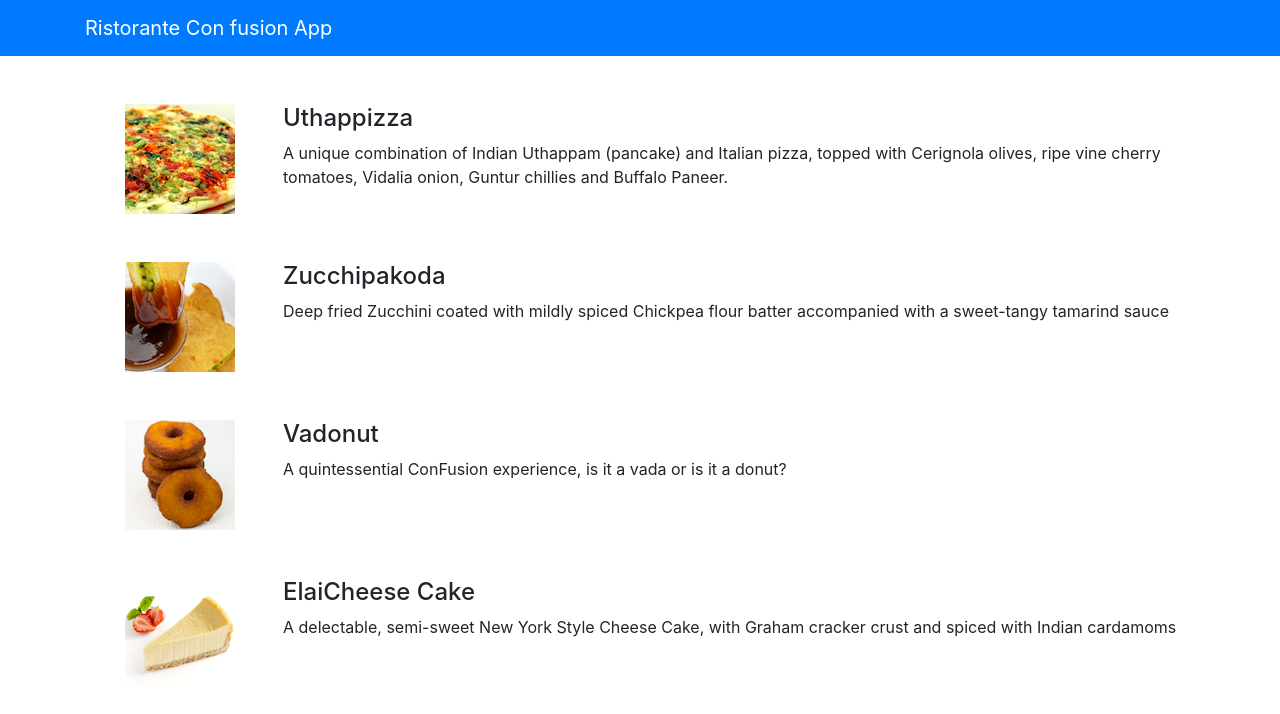
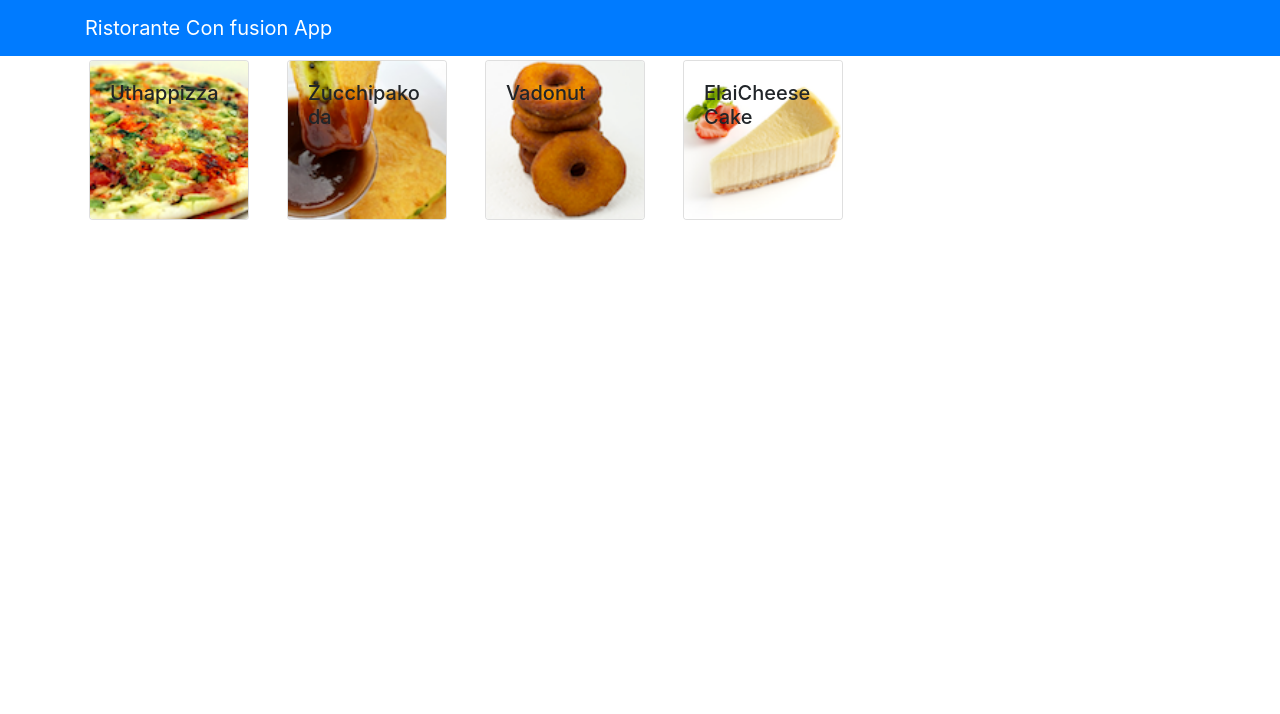
Before and after one commit to rbanerjee78/RestaurantApp, a React (Create React App) app: page / in a window 1280 px wide. Shown: the top 714 px of the page. Built offline with nearby package versions, Linux system fonts and the light colour scheme.

Commit message:
Components Part 2

```diff
--- a/src/components/MenuComponent.js
+++ b/src/components/MenuComponent.js
@@ -1,5 +1,5 @@
 import React, {Component} from "react";
-import { Media } from "reactstrap";
+import {Card, CardBody, CardImg, CardImgOverlay, CardText, CardTitle} from "reactstrap";
 
 class Menu extends Component {
 
@@ -7,24 +7,52 @@
         super(props)
 
         this.state={
+            selectedDish: null
+        }
+    }
 
-        }
+    onSelectDish(dish){
+
+        this.setState({
+            selectedDish: dish
+        })
+
+    }
+
+    renderDish(dish){
+     if(dish != null){
+         return(
+            <Card>
+                <CardImg width="100%" object src={dish.image} alt={dish.name}/>
+                <CardBody>
+                <CardTitle>{dish.name}</CardTitle>
+                <CardText>{dish.description}</CardText>
+                </CardBody>
+            </Card>
+         )
+     }
+     else{
+        return(
+            <div> </div>
+        )
+     }
+
     }
 
     render(){
 
         const menu = this.props.dishes.map((dish=>{
             return(
-    <div key={dish.id} className="col-12 mt-5">
-        <Media tag="li">
-            <Media left middle>
-                <Media object src={dish.image} alt={dish.name}/>
-            </Media>
-            <Media body className="ml-5">
-                <Media heading>{dish.name}</Media>
-                <p>{dish.description}</p>
-            </Media>
-        </Media>
+    <div key={dish.id} className="col-12 col-md-2 m-1">
+        <Card onClick={()=>this.onSelectDish(dish)}>
+
+                <CardImg width="100%" object src={dish.image} alt={dish.name}/>
+
+            <CardImgOverlay>
+                <CardTitle>{dish.name}</CardTitle>
+
+            </CardImgOverlay>
+        </Card>
 
     </div>
             )
@@ -32,9 +60,10 @@
         return(
         <div className="container">
             <div className="row">
-<Media list>
-    {menu}
-</Media>
+                {menu}
+            </div>
+            <div className="row">
+            {this.renderDish(this.state.selectedDish)}
             </div>
         </div>
         );
```
